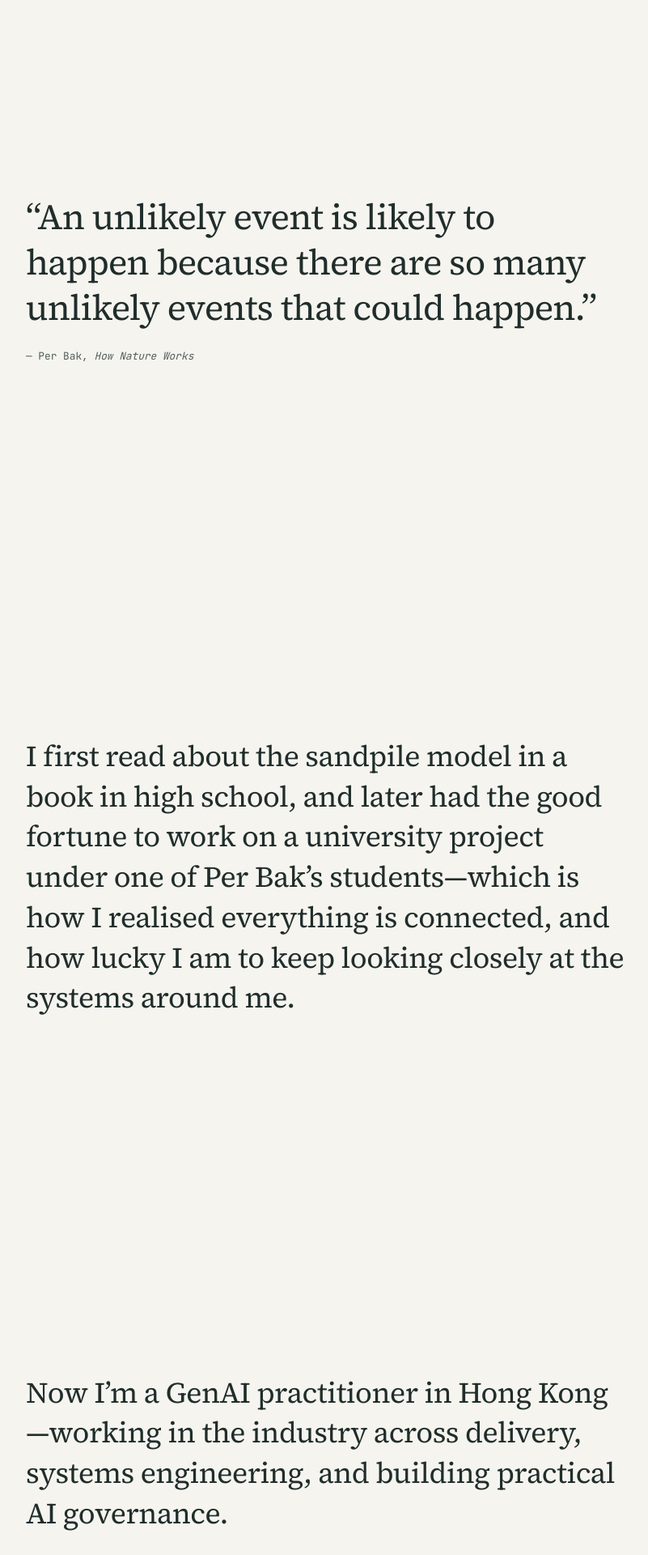
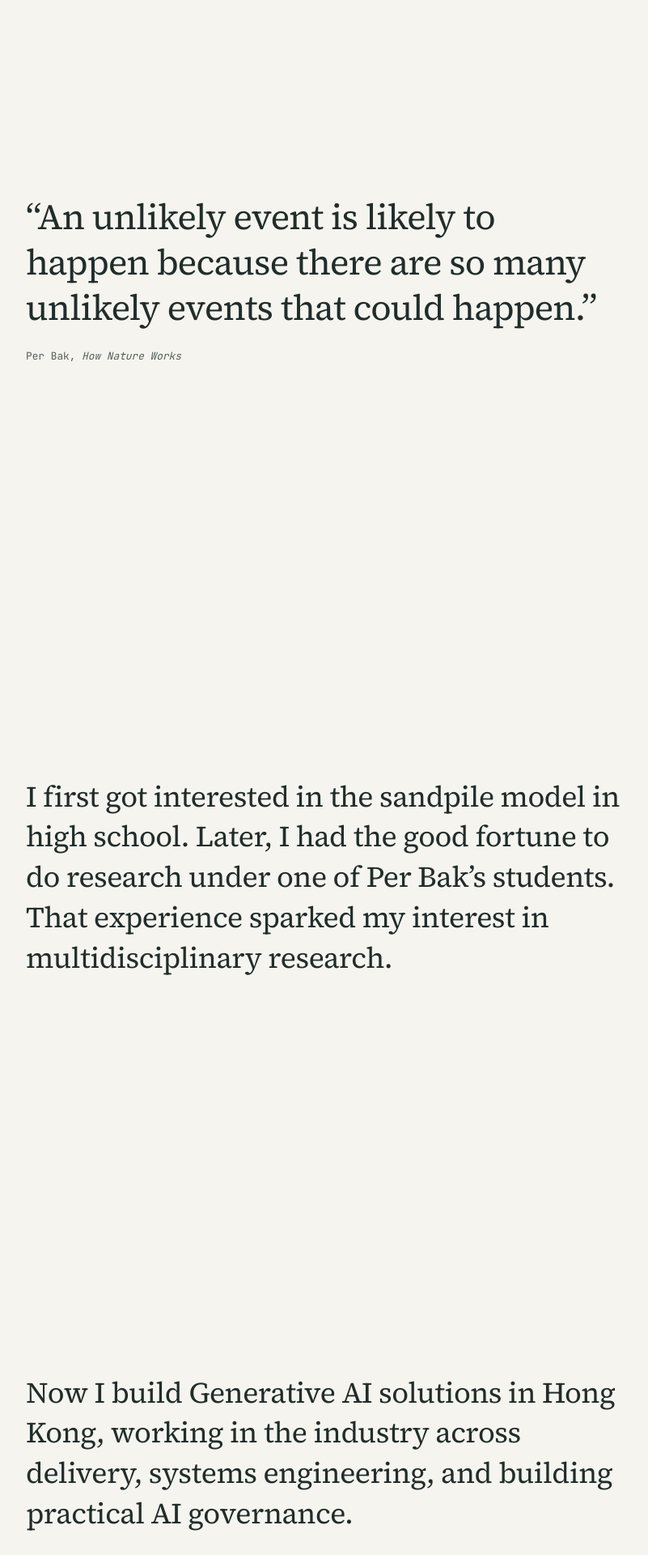
Before and after one commit to yuxichau/yuxichau, a Jekyll site: the page built from index.md, in a window 1280 px wide. Shown: the part 924-2844 px from the top of the page at 81% size, without its empty margins (238-1039 px from the left). Built offline with Jekyll 4.4.1, drawn with Linux system fonts in a browser that asks for light colours.

Commit message:
Add staged sandpile intro and word-by-word narrative reveal

```diff
--- a/_layouts/home.html
+++ b/_layouts/home.html
@@ -1,10 +1,16 @@
 ---
 layout: default
 ---
+<noscript>
+  <style>
+    .sj-quote footer,
+    .sj-beat__links { opacity: 1; transform: none; }
+  </style>
+</noscript>
 <div class="sj-landing">
   <!-- Opening Stage: Full-viewport rounded rectangular Bak-Tang-Wiesenfeld sandpile, no header -->
   <section id="sj-opening" class="sj-opening" aria-label="Bak-Tang-Wiesenfeld abelian sandpile">
-    <h1 class="visually-hidden">Yu Xi Chau — Notes on AI systems, governance, and small mathematical tools</h1>
+    <h1 class="visually-hidden">Yu Xi Chau: Notes on AI systems, governance, and small mathematical tools</h1>
     <div class="sj-opening__canvas-wrap">
       <canvas id="sj-sandpile" role="img" aria-label="A Bak-Tang-Wiesenfeld sandpile lattice initialized at self-organized criticality on warm paper. Click or drag anywhere to drop grains and trigger cascading avalanches."></canvas>
     </div>
@@ -25,8 +31,8 @@ layout: default
   <section id="quote" class="sj-beat" aria-label="Quote by Per Bak">
     <div class="sj-beat__inner">
       <blockquote class="sj-quote">
-        <p>“An unlikely event is likely to happen because there are so many unlikely events that could happen.”</p>
-        <footer>— Per Bak, <cite>How Nature Works</cite></footer>
+        <p data-words>“An unlikely event is likely to happen because there are so many unlikely events that could happen.”</p>
+        <footer>Per Bak, <cite>How Nature Works</cite></footer>
       </blockquote>
     </div>
   </section>
@@ -34,8 +40,8 @@ layout: default
   <!-- Beat 2: Origin & connectedness -->
   <section id="origin" class="sj-beat" aria-label="Background">
     <div class="sj-beat__inner">
-      <p class="sj-statement">
-        I first read about the sandpile model in a book in high school, and later had the good fortune to work on a university project under one of Per Bak’s students—which is how I realised everything is connected, and how lucky I am to keep looking closely at the systems around me.
+      <p class="sj-statement" data-words>
+        I first got interested in the sandpile model in high school. Later, I had the good fortune to do research under one of Per Bak’s students. That experience sparked my interest in multidisciplinary research.
       </p>
     </div>
   </section>
@@ -43,8 +49,8 @@ layout: default
   <!-- Beat 3: Present work -->
   <section id="now" class="sj-beat" aria-label="Current work">
     <div class="sj-beat__inner">
-      <p class="sj-statement">
-        Now I’m a GenAI practitioner in Hong Kong—working in the industry across delivery, systems engineering, and building practical AI governance.
+      <p class="sj-statement" data-words>
+        Now I build Generative AI solutions in Hong Kong, working in the industry across delivery, systems engineering, and building practical AI governance.
       </p>
       <p class="sj-beat__links">
         <a href="#notebook">Enter the notebook ↓</a>
--- a/_sass/_home.scss
+++ b/_sass/_home.scss
@@ -62,6 +62,14 @@ body.layout--home .sj-header.is-visible {
   font-family: var(--sj-mono);
   font-size: 0.74rem;
   color: var(--sj-muted);
+  animation: sjStageClear 1.6s cubic-bezier(0.23, 1, 0.32, 1) 3s backwards;
+}
+
+/* The bar holds the fogged state during the 3s delay, then clears.
+   Keep opacity/filter off the base rule, or the bar snaps back to fog. */
+@keyframes sjStageClear {
+  from { opacity: 0.32; filter: blur(6px); }
+  to { opacity: 1; filter: none; }
 }
 
 .sj-opening__hint {
@@ -116,15 +124,6 @@ body.layout--home .sj-header.is-visible {
   align-items: center;
   justify-content: center;
   padding: 5rem 28px;
-  opacity: 0;
-  transform: translateY(24px);
-  transition: opacity 0.85s cubic-bezier(0.22, 1, 0.36, 1),
-              transform 0.85s cubic-bezier(0.22, 1, 0.36, 1);
-}
-
-.sj-beat.is-visible {
-  opacity: 1;
-  transform: translateY(0);
 }
 
 .sj-beat__inner {
@@ -186,8 +185,48 @@ body.layout--home .sj-header.is-visible {
   text-decoration: underline;
 }
 
+/* The sentence lights word by word. The overlap between the 40ms step
+   and the 0.9s fade is what makes the brightness travel. */
+.sj-beat [data-words] .w {
+  display: inline-block;
+  opacity: 0.14;
+}
+
+.sj-beat.is-lit [data-words] .w {
+  animation: sjWordLit 0.9s cubic-bezier(0.23, 1, 0.32, 1) forwards;
+  animation-delay: calc(var(--i) * 40ms);
+}
+
+@keyframes sjWordLit {
+  to { opacity: 1; }
+}
+
+.sj-quote footer,
+.sj-beat__links {
+  opacity: 0;
+  transform: translateY(4px);
+  transition: opacity 0.7s ease, transform 0.7s ease;
+  transition-delay: calc(var(--words, 20) * 40ms + 900ms);
+}
+
+.sj-beat.is-lit .sj-quote footer,
+.sj-beat.is-lit .sj-beat__links {
+  opacity: 1;
+  transform: none;
+}
+
 @media (prefers-reduced-motion: reduce) {
-  .sj-beat {
+  .sj-opening__bar {
+    animation: none;
+  }
+
+  .sj-beat [data-words] .w {
+    opacity: 1;
+    animation: none !important;
+  }
+
+  .sj-quote footer,
+  .sj-beat__links {
     opacity: 1;
     transform: none;
     transition: none;
--- a/assets/js/sandpile.js
+++ b/assets/js/sandpile.js
@@ -297,19 +297,55 @@
     header.classList.add('is-visible');
   }
 
-  // Reveal narrative beats one by one on scroll
+  // Split narrative copy into word spans, then light each beat on scroll.
+  // CSS runs the 40ms stagger; the observer only decides when a beat starts.
+  function splitWords(target) {
+    var wordIndex = 0;
+    var walker = document.createTreeWalker(target, NodeFilter.SHOW_TEXT);
+    var nodes = [];
+    while (walker.nextNode()) nodes.push(walker.currentNode);
+    nodes.forEach(function (node) {
+      if (!node.textContent.trim()) return;
+      var frag = document.createDocumentFragment();
+      node.textContent.split(/(\s+)/).forEach(function (part) {
+        if (!part) return;
+        if (!part.trim()) {
+          frag.appendChild(document.createTextNode(part));
+          return;
+        }
+        var span = document.createElement('span');
+        span.className = 'w';
+        span.textContent = part;
+        span.style.setProperty('--i', wordIndex++);
+        frag.appendChild(span);
+      });
+      node.parentNode.replaceChild(frag, node);
+    });
+    return wordIndex;
+  }
+
   var beats = Array.prototype.slice.call(document.querySelectorAll('.sj-beat'));
-  if (beats.length && 'IntersectionObserver' in window && !(window.matchMedia && window.matchMedia('(prefers-reduced-motion: reduce)').matches)) {
+  var beatTriggers = [];
+  beats.forEach(function (beat) {
+    var target = beat.querySelector('[data-words]');
+    if (!target) return;
+    var trigger = beat.querySelector('.sj-beat__inner') || beat;
+    trigger._beat = beat;
+    beatTriggers.push(trigger);
+    beat.style.setProperty('--words', splitWords(target));
+  });
+
+  if (beatTriggers.length && 'IntersectionObserver' in window && !reducedMotion) {
     var beatObserver = new IntersectionObserver(function (entries) {
       entries.forEach(function (entry) {
-        if (entry.isIntersecting) {
-          entry.target.classList.add('is-visible');
-          beatObserver.unobserve(entry.target);
-        }
+        if (!entry.isIntersecting) return;
+        var host = entry.target._beat || entry.target;
+        host.classList.add('is-lit');
+        beatObserver.unobserve(entry.target);
       });
-    }, { threshold: 0.32 });
-    beats.forEach(function (b) { beatObserver.observe(b); });
+    }, { threshold: 0.55, rootMargin: '0px 0px -10% 0px' });
+    beatTriggers.forEach(function (trigger) { beatObserver.observe(trigger); });
   } else {
-    beats.forEach(function (b) { b.classList.add('is-visible'); });
+    beats.forEach(function (beat) { beat.classList.add('is-lit'); });
   }
 })();
```
